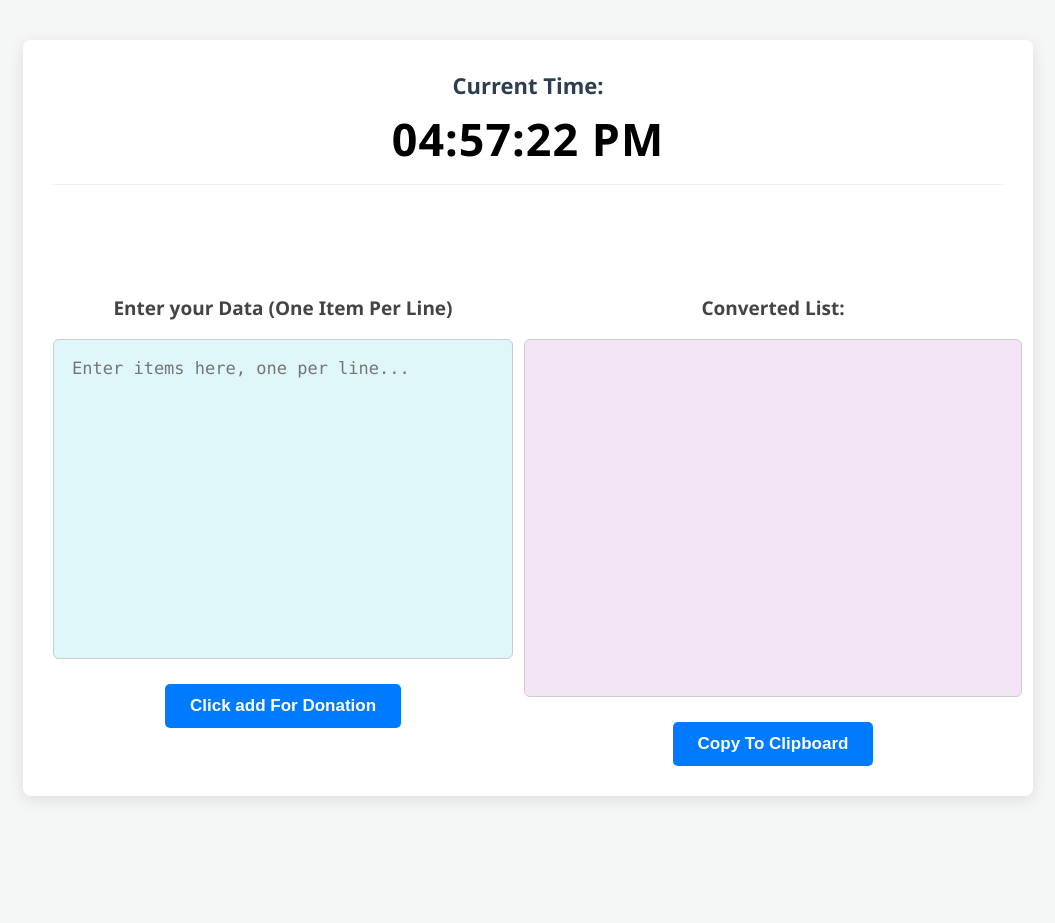
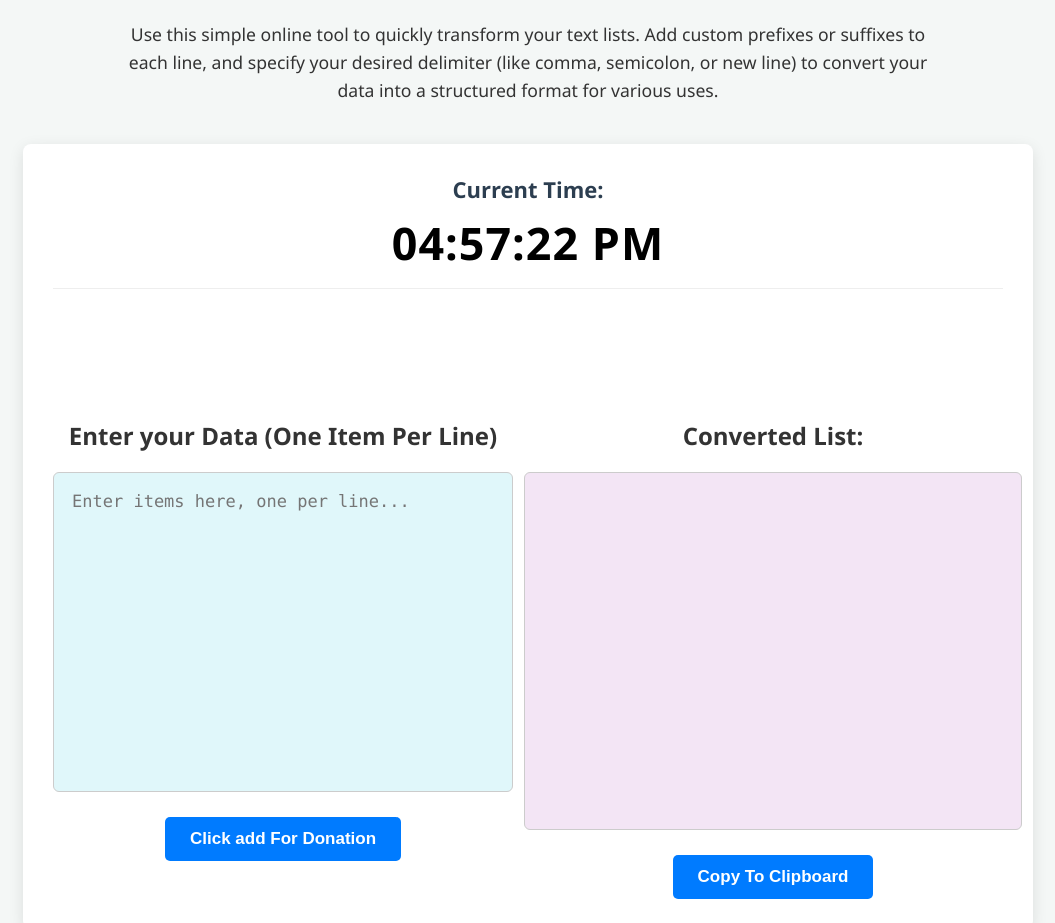
Before and after one commit to Jony1191/Convert.area, a plain HTML site: page index.html in a window 1280 px wide. Shown: the top 923 px of the page, without its empty margins (112-1167 px from the left). Before the commit the page ends 836 px from the top, so only its background shows below. Drawn offline with Linux system fonts and the light colour scheme.

Commit message:
Update index.html

```diff
--- a/index.html
+++ b/index.html
@@ -3,11 +3,12 @@
 <head>
     <meta charset="UTF-8">
     <meta name="viewport" content="width=device-width, initial-scale=1.0">
-    <title>আপনার ডেটা কনভার্টার টুল - দ্রুত এবং সহজ</title>
-    <meta name="description" content="দ্রুত এবং নির্ভুল ডেটা কনভার্টার টুল। একবারে একাধিক লাইন কনভার্ট করুন।">
+   <title>Text List Formatter & Converter | Easily Organize & Transform Data Lines</title>
+    <meta name="description" content="A free online tool to format text lists by adding custom prefixes, suffixes, suffixes, and delimiters. Convert lines to comma-separated, JSON, SQL, and more.">
     <link rel="stylesheet" href="style.css">
 </head>
 <body>
+    <p style="text-align: center; max-width: 800px; margin: 20px auto; font-size: 1.1em; line-height: 1.6;">Use this simple online tool to quickly transform your text lists. Add custom prefixes or suffixes to each line, and specify your desired delimiter (like comma, semicolon, or new line) to convert your data into a structured format for various uses.</p>
     <div class="converter-container">
         <div class="clock-section-wrapper">
             <div class="clock-title">Current Time:</div>
@@ -28,13 +29,13 @@
         </div>
         <div class="converter-flex">
             <div class="converter-section">
-                <label for="inputData">Enter your Data (One Item Per Line)</label>
+             <h2>Enter your Data (One Item Per Line)</h2>
                 <textarea id="inputData" placeholder="Enter items here, one per line..."></textarea>
                 <button class="action-button" id="donationButton">Click add For Donation</button>
             </div>
 
             <div class="converter-section">
-                <label>Converted List:</label>
+                <h2>Converted List:</h2>
                 <div id="outputData" class="converter-result"></div>
                 <button class="action-button" onclick="copyToClipboard()">Copy To Clipboard</button>
             </div>
```
